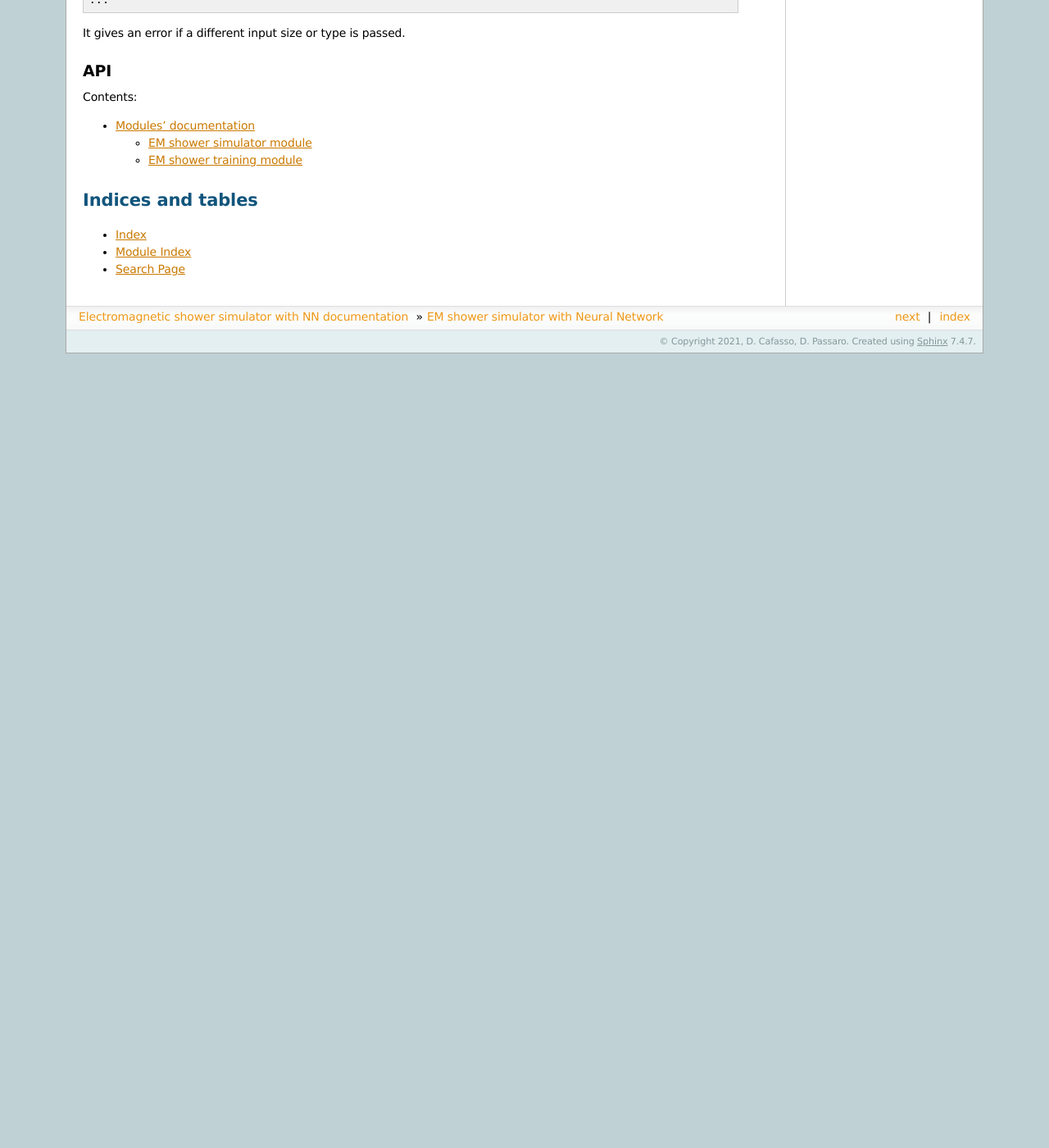
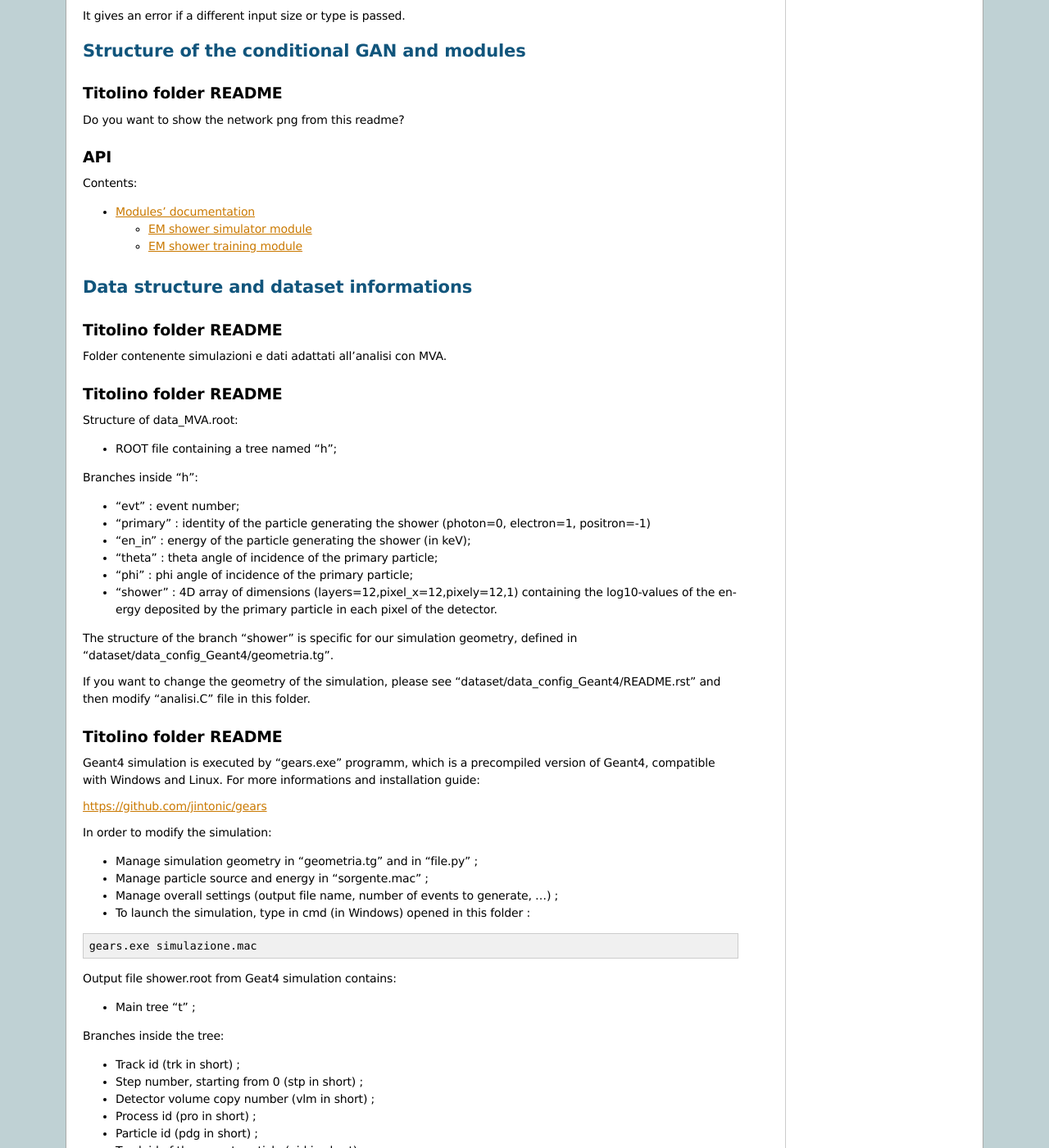
Before and after one commit to Dario-Maglio/EM-shower-simulator-with-NN, a Sphinx documentation site: the page built from docs/source/index.rst, in a window 1280 px wide and 1400 px high, scrolled down 951 px. Shown: the whole window at 82% size. Built offline with Sphinx 7.4.7, drawn with Linux system fonts in a browser that asks for light colours; before the commit the page ends 1382 px from its top, so only the background shows below that; some of the changed text lies outside the part shown.

Commit message:
documentation updates, IPython added to requirements

```diff
--- a/README.rst
+++ b/README.rst
@@ -35,7 +35,6 @@ Usage
 -----
 
 If no arguments are passed, the simulation will use random features as input.
-(not implemented yet -> actually default parameter in use)
 
 In python you can import the module simply writing
 
--- a/docs/source/api.rst
+++ b/docs/source/api.rst
@@ -11,5 +11,5 @@ EM shower simulator module
 EM shower training module
 -------------------------
 
-.. automodule:: EM_shower_simulator
+.. automodule:: EM_shower_simulator.train_GAN
    :members:
--- a/docs/source/index.rst
+++ b/docs/source/index.rst
@@ -3,7 +3,16 @@
    You can adapt this file completely to your liking, but it should at least
    contain the root `toctree` directive.
 
+
 .. include:: ../../README.rst
+
+
+Structure of the conditional GAN and modules
+============================================
+
+
+.. include:: ../../EM_shower_simulator/README.rst
+
 
 API
 ---
@@ -15,6 +24,21 @@ API
    api
 
 
+Data structure and dataset informations
+=======================================
+
+
+.. include:: ../../dataset/README.rst
+
+
+.. include:: ../../dataset/filtered_data/README.rst
+
+
+.. include:: ../../dataset/data_config_Geant4/README.rst
+
+
+.. include:: ../../dataset/data_visualization/README.rst
+
 
 Indices and tables
 ==================
--- a/requirements.txt
+++ b/requirements.txt
@@ -1,4 +1,4 @@
-numpy
+numpy>=1.17
 scipy
 matplotlib
 scikit-learn
```
Also changed, not shown: other parts of requirements.txt (+1 -0 lines), EM_shower_simulator/README.rst (added), dataset/README.md (deleted), dataset/README.rst (added), dataset/data_config_Geant4/README.rst, dataset/data_visualization/README.md (deleted), dataset/data_visualization/README.rst (added), dataset/filtered_data/README.rst, 1 other file.
